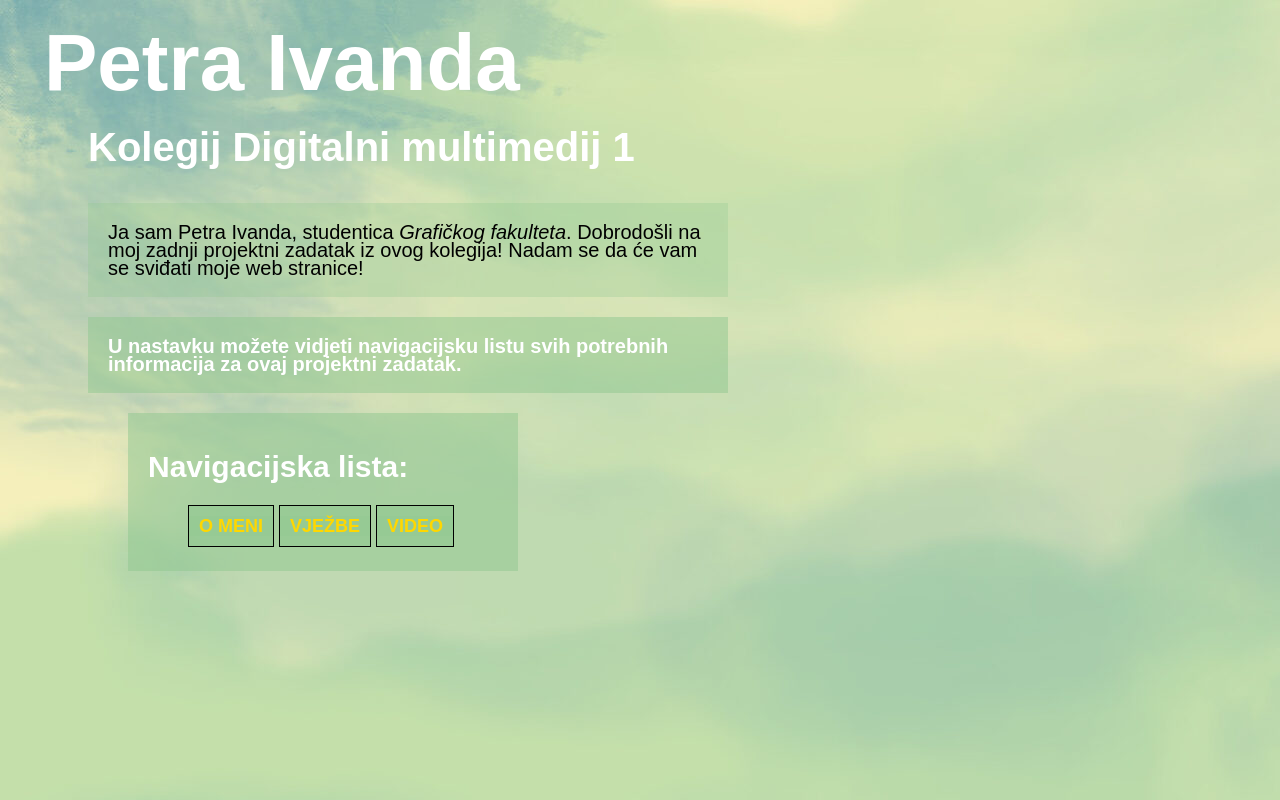
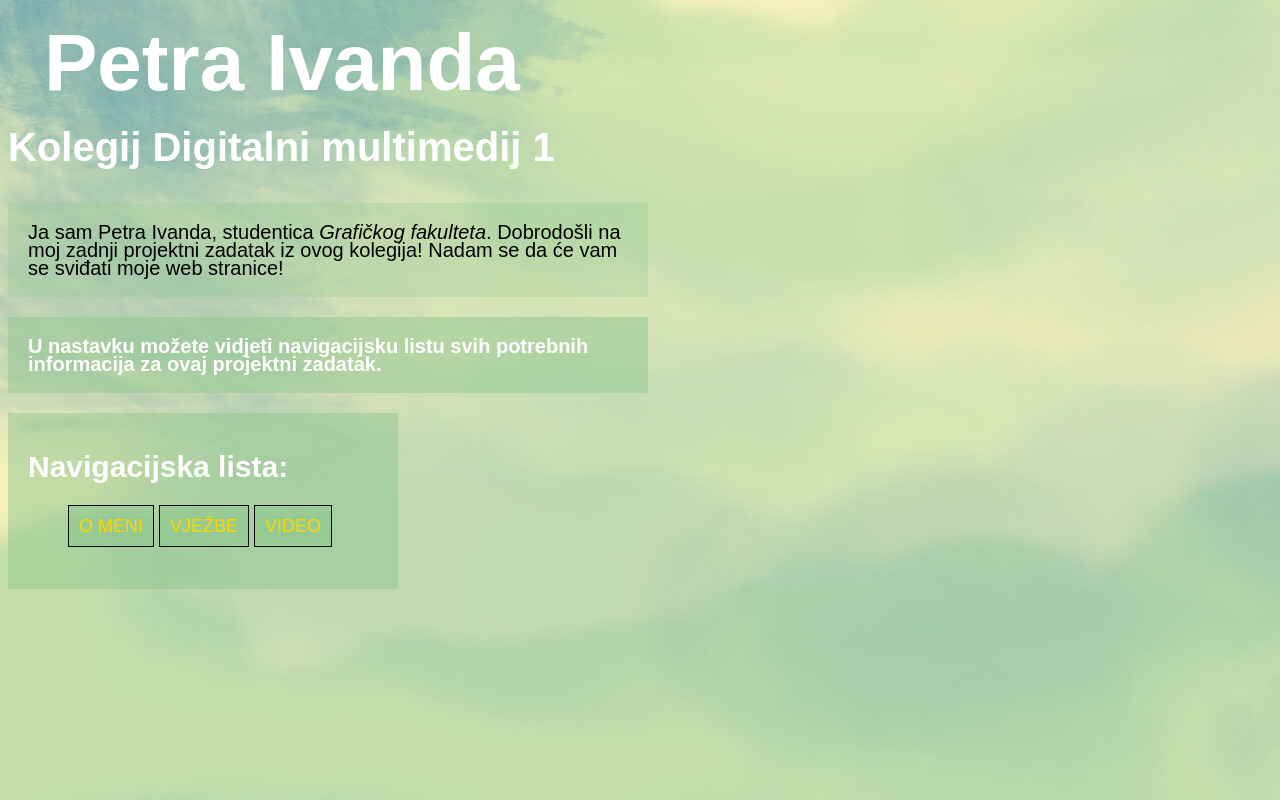
Before and after one commit to PetraIvanda/Projektni, a plain HTML site: page index.html in a window 1280 px wide. Drawn offline with Linux system fonts and the light colour scheme.

Commit message:
Update index.html

```diff
--- a/index.html
+++ b/index.html
@@ -6,18 +6,17 @@
 		<title>Home page</title>
 		<link rel="stylesheet" href="mystyle.css"/>
 	</head>
+
 	<body style="background-image: url('vjezbe/zeleno.jpg');">
 
 		<h1 class="petra">Petra Ivanda</h1>
 
-<ul>
-    <ul>
+
 		<h2 class="novo">Kolegij Digitalni multimedij 1</h2>
 
-	<p class="paragraf_2">Ja sam Petra Ivanda, studentica <i>Grafičkog fakulteta</i>. Dobrodošli na moj zadnji projektni zadatak iz ovog kolegija! Nadam se da će vam se sviđati moje web stranice!
-	</p>
-	<p><b>U nastavku možete vidjeti navigacijsku listu svih potrebnih informacija za ovaj projektni zadatak.<b/></p>
-	<ul>
+		<p class="paragraf_2">Ja sam Petra Ivanda, studentica <i>Grafičkog fakulteta</i>. Dobrodošli na moj zadnji projektni zadatak iz ovog kolegija! Nadam se da će vam se sviđati moje web stranice!</p>
+		<p><b>U nastavku možete vidjeti navigacijsku listu svih potrebnih informacija za ovaj projektni zadatak.</b></p>
+
 		<div class="navigacija">
 			<h2 class="h2">Navigacijska lista:</h2>
 		    <nav>
@@ -26,10 +25,7 @@
 					<li><a href="vjezbe.html">vježbe</a></li>
 					<li><a href="video.html">video</a></li>
 				</ul>
-</ul>
 		    </nav>
 		</div>
-</ul>
-</ul>
 	</body>
 </html>
```
Lines whose indentation alone changed are shown as unchanged.
